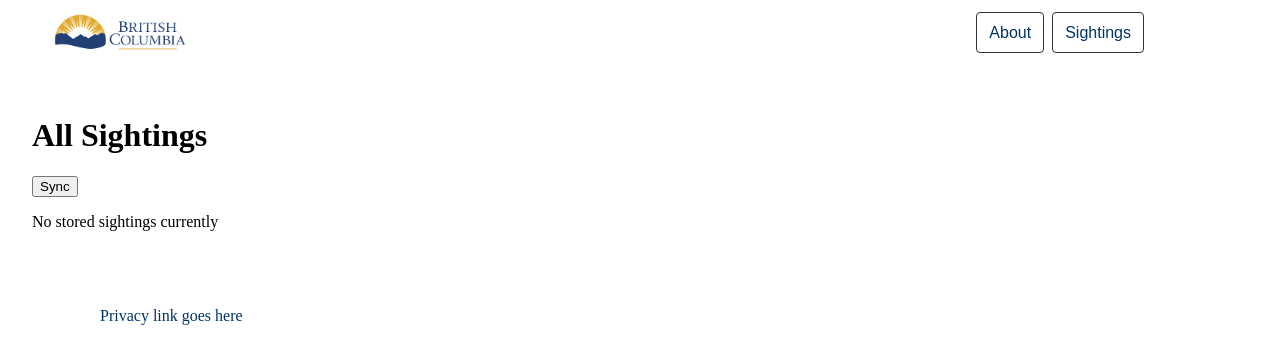
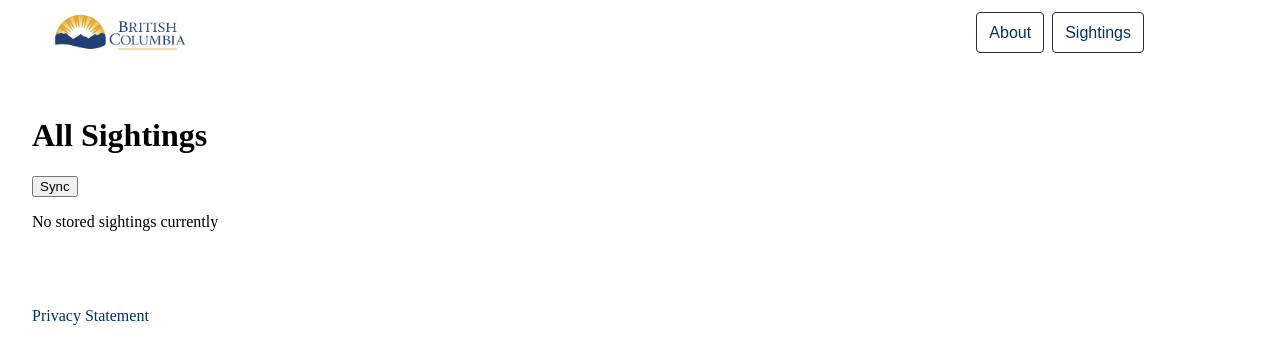
Before and after one commit to gdalcengio/LevelUpThursdays, a React (Vite) app in the folder app/: page /Sightings in a window 1280 px wide. Shown: the top 364 px of the page. Built offline with nearby package versions, Linux system fonts and the light colour scheme.

Commit message:
styled form buttons, privacy link

```diff
--- a/app/src/UI/Footer.css
+++ b/app/src/UI/Footer.css
@@ -11,5 +11,5 @@
 a{
     color: #036;
     text-decoration: none;
-    margin-left: 100px;
+    margin-left: 32px;
 }
--- a/app/src/UI/Footer.tsx
+++ b/app/src/UI/Footer.tsx
@@ -4,7 +4,7 @@ export const Footer = (props: any) => {
 
     return(
         <div className="footer">
-            <a href="">Privacy link goes here</a>
+            <a href="https://www2.gov.bc.ca/gov/content/home/privacy">Privacy Statement</a>
         </div>
     )
 }
--- a/app/src/UI/Form.css
+++ b/app/src/UI/Form.css
@@ -2,6 +2,8 @@
   display: flex;
   width: 100%;
   height: 500px;
+  padding-top: 2em;
+  padding-bottom: 2em;
   background-color: #223f75;
   justify-content: center;
 }
@@ -27,12 +29,21 @@
   width: 100%;
 }
 
+.headerButtons {
+  display: flex;
+  flex-wrap: nowrap;
+  justify-content: center;
+  align-items: center;
+  flex-direction: row;
+}
+
 .formButton {
   display: inline-block;
   padding: 10px 20px;
   border-radius: 4px;
+  margin: .5em;
   text-decoration: none;
-  background-color: #036;
+  background-color: rgb(35, 107, 178);
   color: #fff;
   cursor: pointer;
   border: none;
```
